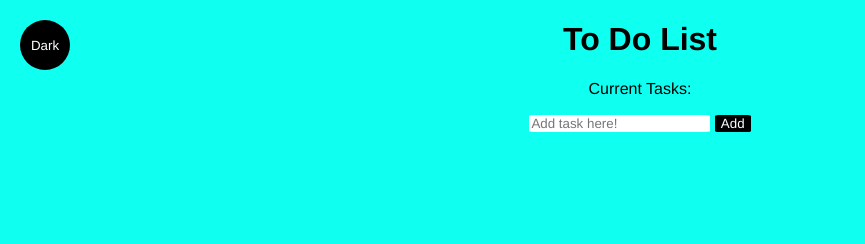
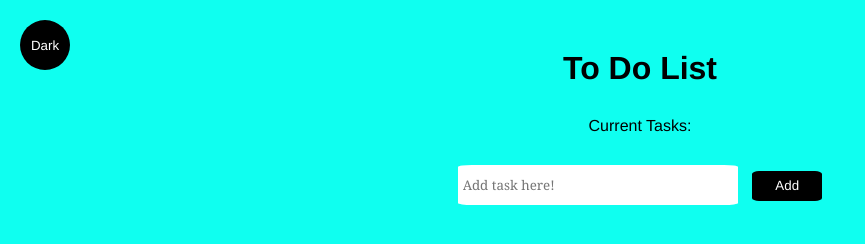
Before and after one commit to Saurabh-Datta/To-Do, a plain HTML site: page index.html in a window 1280 px wide. Shown: the whole page, without its empty margins (0-865 px from the left). Drawn offline with Linux system fonts and the light colour scheme.

Commit message:
minor changes in ui

```diff
--- a/index.html
+++ b/index.html
@@ -7,7 +7,7 @@
     </head>
     <body id="bdy" class="light-theme">
         <div align="center">
-            <h1>To Do List</h1>
+            <h1 class="main">To Do List</h1>
             <p id="msg">Current Tasks:</p>
             <ul class="list"></ul>
         </div>
--- a/main.css
+++ b/main.css
@@ -58,11 +58,28 @@ li{
     color: var(--btnFontColor);
     background-color: var(--btnBg);
     border: none;
-    border-radius: 9%;
+    border-radius: 10%;
+    height: 30px;
+    width: 70px;
 }
 
 .input {
-    color: darkgrey;
+    color: black;
     border: none;
     border-radius: 5%;
+    height: 30px;
+    width: 270px;
+    margin-right: 10px;
+    padding: 5px;
+    font-family:Cambria, Cochin, Georgia, Times, 'Times New Roman', serif;
+
 }
+.main{
+    font-size: xx-large;
+    margin-top: 50px;
+}
+#msg{
+    justify-content: center;
+    margin-top: 30px;
+    margin-bottom: 30px;
+}
```
